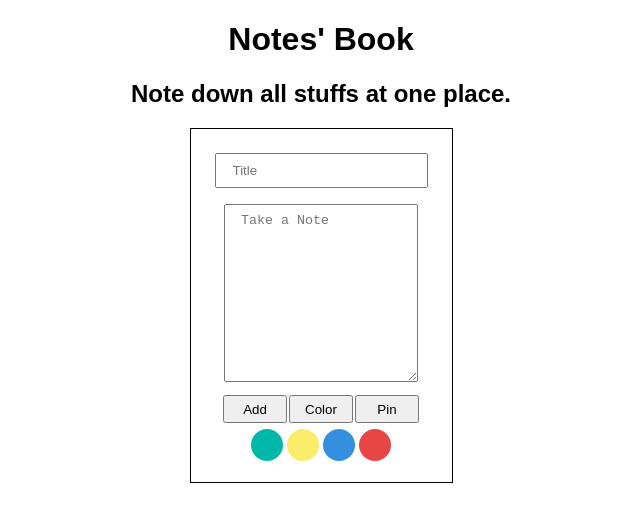
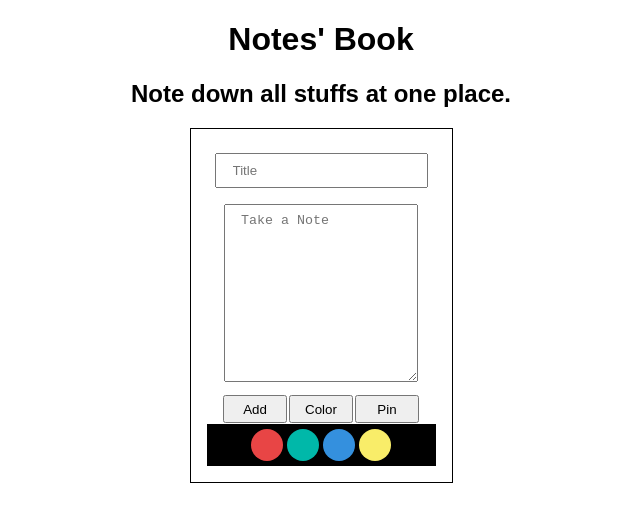
Before and after one commit to priyanshu769/notes-book, a React (Create React App) app: page / in a window 1280 px wide. Shown: the top 522 px of the page, without its empty margins (319-959 px from the left). Built offline with nearby package versions, Linux system fonts and the light colour scheme.

Commit message:
Feat: Color Component Changes the color of "take note" area

```diff
--- a/src/App.js
+++ b/src/App.js
@@ -24,6 +24,7 @@ import Colors from "./Colors.js";
 
 export default function App() {
   // const [empty, setEmpty] = useState("");
+  const [noteColor, setNoteColor] = useState("#ffffff");
   const [colorComp, setColorComp] = useState(false);
   const [input, setInput] = useState({});
   const [noteList, setNoteList] = useState([
@@ -77,12 +78,25 @@ export default function App() {
       }
     });
   };
-
+  const colorHandle = (c) => {
+    if (c.target.name === "red") {
+      setNoteColor("#e84545");
+    } else if (c.target.name === "green") {
+      setNoteColor("#00b8a9");
+    } else if (c.target.name === "blue") {
+      setNoteColor("#3490de");
+    } else if (c.target.name === "yellow") {
+      setNoteColor("#f9ed69");
+    }
+    console.log(c.target.name);
+    console.log(noteColor);
+  };
+  console.log(noteColor);
   return (
     <div className="App">
       <h1>Notes' Book</h1>
       <h2>Note down all stuffs at one place.</h2>
-      <div className="createNote">
+      <div style={{ backgroundColor: noteColor }} className="createNote">
         <input
           className="input title"
           placeholder="Title"
@@ -108,7 +122,10 @@ export default function App() {
         <button className="btn" onClick={changeHandler} name="pinNote">
           Pin
         </button>
-        <Colors style={colorComp ? { display: "none" } : { display: "" }} />
+        <Colors
+          function={colorHandle}
+          style={colorComp ? { display: "none" } : { display: "" }}
+        />
       </div>
       {/* display notes */}
       <div>
--- a/src/Colors.js
+++ b/src/Colors.js
@@ -5,13 +5,13 @@ export default function Colors(props) {
     <div style={props.style} className="Colors">
       <button
         onClick={props.function}
-        name="green"
-        className="colorBtn green"
+        name="red"
+        className="colorBtn red"
       ></button>
       <button
         onClick={props.function}
-        name="yellow"
-        className="colorBtn yellow"
+        name="green"
+        className="colorBtn green"
       ></button>
       <button
         onClick={props.function}
@@ -20,8 +20,8 @@ export default function Colors(props) {
       ></button>
       <button
         onClick={props.function}
-        name="red"
-        className="colorBtn red"
+        name="yellow"
+        className="colorBtn yellow"
       ></button>
     </div>
   );
--- a/src/styles.css
+++ b/src/styles.css
@@ -33,22 +33,26 @@
   width: 13rem;
 }
 /* Color Button */
+.Colors {
+  background-color: #000000;
+}
 .colorBtn {
   cursor: pointer;
   padding: 1rem;
   border-radius: 100%;
   border: none;
   margin: 5px 2px;
+  outline: none;
+}
+.red {
+  background-color: #e84545;
+}
+.green {
+  background-color: #00b8a9;
+}
+.blue {
+  background-color: #3490de;
 }
 .yellow {
   background-color: #f9ed69;
 }
-.green {
-  background-color: #00b8a9;
-}
-.red {
-  background-color: #e84545;
-}
-.blue {
-  background-color: #3490de;
-}
```
Also changed, not shown: 1 other file (tests, documents, lock files or other folders).
